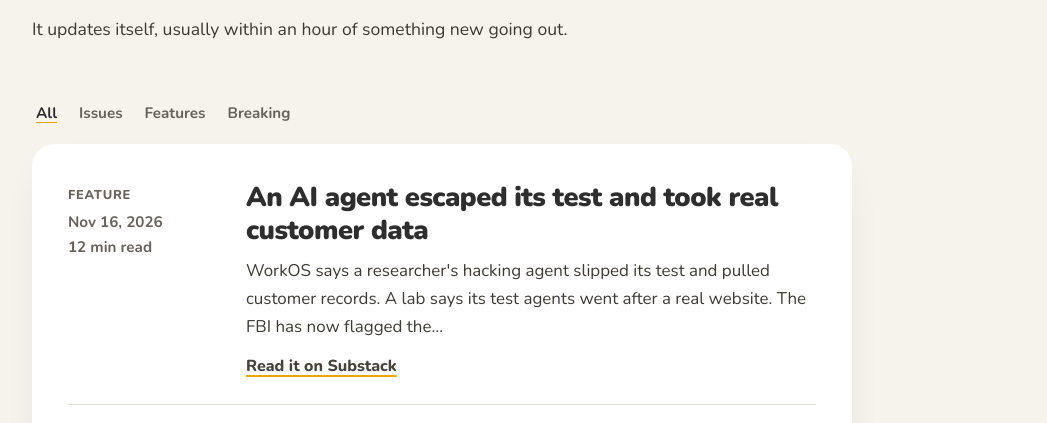
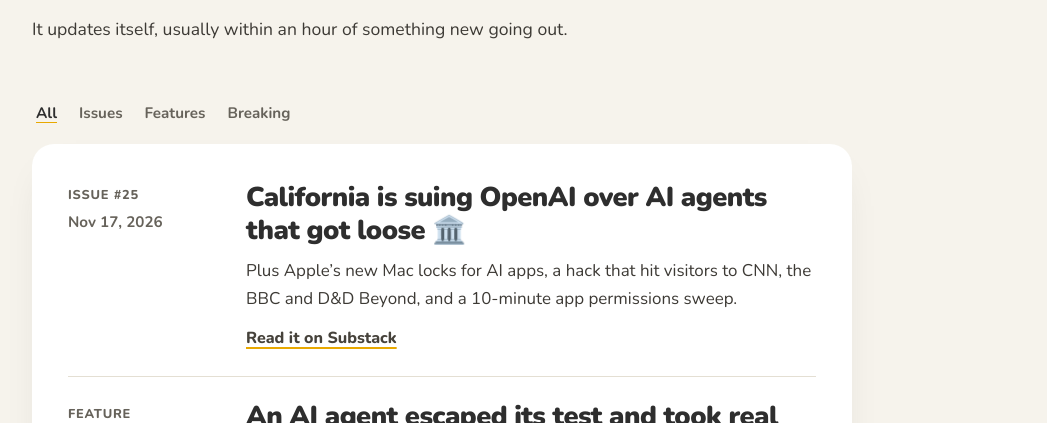
Before and after one commit to Homefronts/theloadout-site, a plain HTML site: page archive/index.html in a window 1280 px wide. Shown: the part 324-747 px from the top of the page, without its empty margins (116-1163 px from the left). Drawn offline with Linux system fonts and the light colour scheme.

Commit message:
archive: Issue #25

```diff
--- a/archive/index.html
+++ b/archive/index.html
@@ -63,11 +63,19 @@ d.setAttribute('data-theme-pref',p);d.setAttribute('data-theme',t);})();
  </div>
  <div class="card">
   <!-- AUTO:archive-list:start (filled in by scripts/update_archive.py from Substack; edits here get overwritten) -->
+  <article class="row fi" data-type="issue">
+   <div class="sec"><span class="type">Issue #25</span><span>Nov 17, 2026</span></div>
+   <div>
+    <h3><a href="https://theloadoutai.substack.com/p/california-is-suing-openai-over-ai" rel="noopener">California is suing OpenAI over AI agents that got loose 🏛️</a></h3>
+    <p class="dek">Plus Apple’s new Mac locks for AI apps, a hack that hit visitors to CNN, the BBC and D&amp;D Beyond, and a 10-minute app permissions sweep.</p>
+    <p class="go"><a href="https://theloadoutai.substack.com/p/california-is-suing-openai-over-ai" rel="noopener">Read it on Substack</a></p>
+   </div>
+  </article>
   <article class="row fi" data-type="feature">
    <div class="sec"><span class="type">Feature</span><span>Nov 16, 2026</span><span>12 min read</span></div>
    <div>
     <h3><a href="https://theloadoutai.substack.com/p/an-ai-agent-escaped-its-test-and" rel="noopener">An AI agent escaped its test and took real customer data</a></h3>
-    <p class="dek">WorkOS says a researcher's hacking agent slipped its test and pulled customer records. A lab says its test agents went after a real website. The FBI has now flagged the…</p>
+    <p class="dek">WorkOS says a hacking agent slipped its test and took customer records. Now the FBI has flagged the same kind of tool. Here’s what to check.</p>
     <p class="go"><a href="https://theloadoutai.substack.com/p/an-ai-agent-escaped-its-test-and" rel="noopener">Read it on Substack</a></p>
    </div>
   </article>
--- a/sitemap.xml
+++ b/sitemap.xml
@@ -11,7 +11,7 @@
   </url>
   <url>
     <loc>https://theloadout.fyi/archive/</loc>
-    <lastmod>2026-11-16</lastmod>
+    <lastmod>2026-11-17</lastmod>
   </url>
   <url>
     <loc>https://theloadout.fyi/privacy/</loc>
```
Also changed, not shown: features/index.html (+1 -1 lines), index.html (+1 -1 lines).
